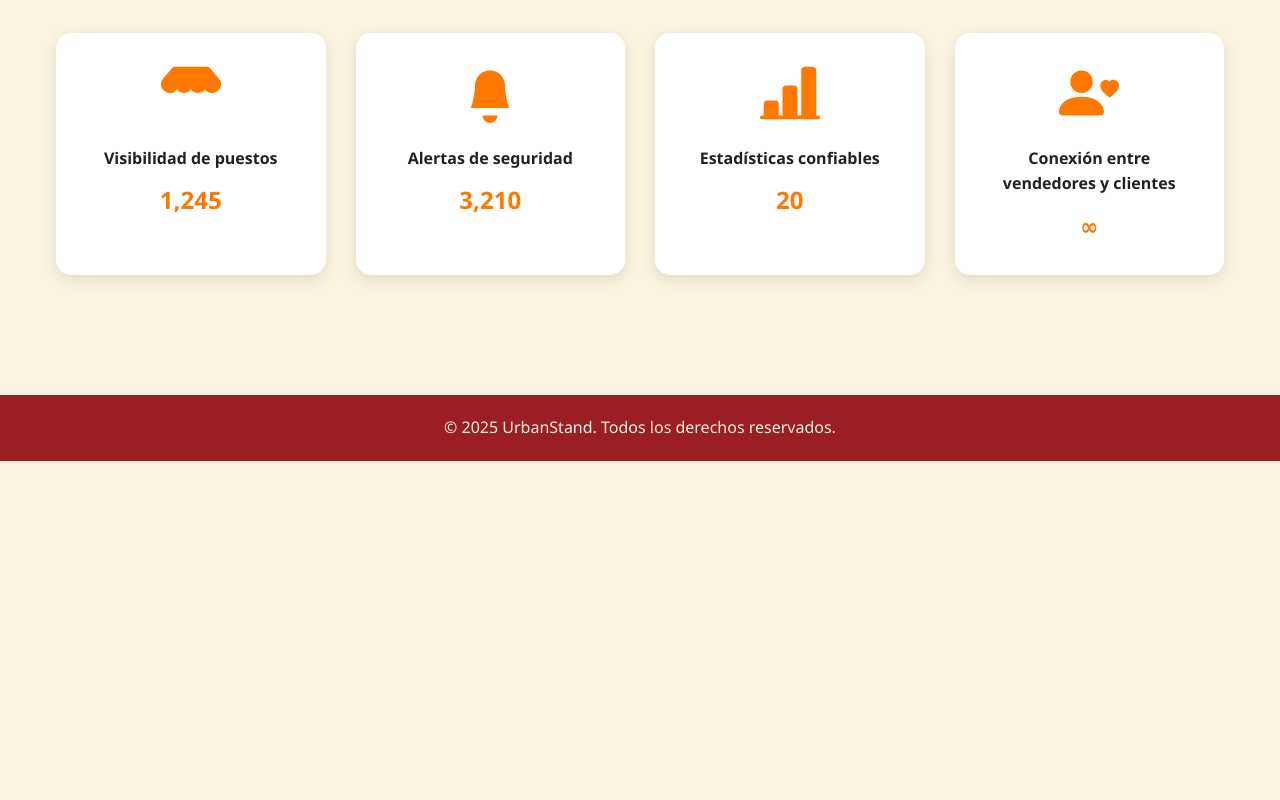
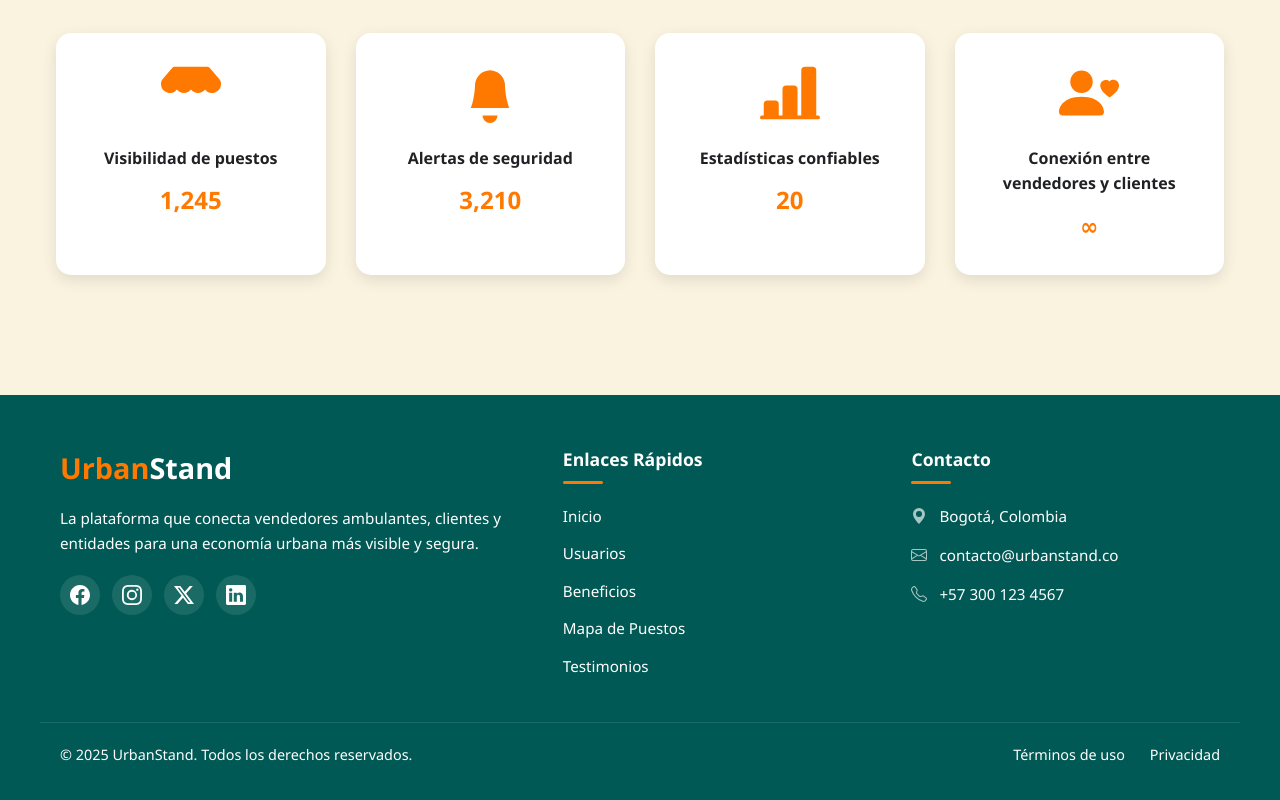
Before and after one commit to CatalinaP19/UrbanStand, a React (Vite) app in the folder ORGANIZACION/frontend/react-Proyecto/: page /urban in a window 1280 px wide. Shown: the part 2682-3482 px from the top of the page. Before the commit the page ends 3143 px from the top, so only its background shows below. Built offline with nearby package versions, Linux system fonts and the light colour scheme; no server answers.

Commit message:
Subiendo eee footer

```diff
--- a/ORGANIZACION/frontend/react-Proyecto/src/Componentes/Register.jsx
+++ b/ORGANIZACION/frontend/react-Proyecto/src/Componentes/Register.jsx
@@ -49,26 +49,26 @@ export default function Register({ onBackToRoles, onGoToLogin }) {
   ]
 
   const localidadesBogota = [
+    'Antonio Nariño',
+    'Barrios Unidos',
+    'Bosa',
+    'Chapinero',
+    'Ciudad Bolívar',
+    'Engativá',
+    'Fontibón',
+    'Kennedy',
+    'La Candelaria',
+    'Los Mártires',
+    'Puente Aranda',
+    'Rafael Uribe Uribe',
+    'San Cristóbal',
+    'Santa Fe',
+    'Suba',
+    'Sumapaz',
+    'Teusaquillo',
+    'Tunjuelito',
     'Usaquén',
-    'Chapinero',
-    'Santa Fe',
-    'San Cristóbal',
     'Usme',
-    'Tunjuelito',
-    'Bosa',
-    'Kennedy',
-    'Fontibón',
-    'Engativá',
-    'Suba',
-    'Barrios Unidos',
-    'Teusaquillo',
-    'Los Mártires',
-    'Antonio Nariño',
-    'Puente Aranda',
-    'La Candelaria',
-    'Rafael Uribe Uribe',
-    'Ciudad Bolívar',
-    'Sumapaz',
   ]
 
   const mostrarModal = () => {
--- a/ORGANIZACION/frontend/react-Proyecto/src/Componentes/Urbanstand.jsx
+++ b/ORGANIZACION/frontend/react-Proyecto/src/Componentes/Urbanstand.jsx
@@ -18,6 +18,7 @@ const UrbanStand = ({ onGoToLogin, onGoToRegister, onGoToVendorRegister, onGoToE
   ];
 
   useEffect(() => {
+
     // Cargar Leaflet CSS si no está cargado
     if (!document.querySelector('link[href*="leaflet.css"]')) {
       const leafletCSS = document.createElement('link');
@@ -148,7 +149,6 @@ const UrbanStand = ({ onGoToLogin, onGoToRegister, onGoToVendorRegister, onGoToE
     }
   };
 
-
   const closeMapModal = () => {
     setShowMapModal(false);
     setUserInteracted(false);
@@ -166,6 +166,210 @@ const UrbanStand = ({ onGoToLogin, onGoToRegister, onGoToVendorRegister, onGoToE
 
   return (
     <>
+
+ <style>{`
+       /* ===== FOOTER STYLES - Agregar a tu archivo CSS existente ===== */
+
+.footer {
+  background: #005954;
+  color: #e0e0e0;
+  margin-top: 60px;
+}
+
+.footer-content {
+  max-width: 1200px;
+  margin: 0 auto;
+  padding: 50px 20px 30px;
+}
+
+.footer-grid {
+  display: grid;
+  grid-template-columns: 1.5fr 1fr 1fr;
+  gap: 40px;
+}
+
+.footer-column {
+  display: flex;
+  flex-direction: column;
+}
+
+.footer-logo {
+  font-size: 1.8rem;
+  font-weight: 700;
+  margin-bottom: 15px;
+  color: #fff;
+}
+
+.footer-logo .highlight {
+  color: var(--primary);
+}
+
+.footer-description {
+  font-size: 0.95rem;
+  line-height: 1.6;
+  color: #ffffffff;
+  margin-bottom: 20px;
+}
+
+.footer-social {
+  display: flex;
+  gap: 12px;
+}
+
+.social-link {
+  width: 40px;
+  height: 40px;
+  border-radius: 50%;
+  background: rgba(255, 255, 255, 0.1);
+  display: flex;
+  align-items: center;
+  justify-content: center;
+  color: #fff;
+  transition: all 0.3s ease;
+  text-decoration: none;
+}
+
+.social-link:hover {
+  background:rgba(255, 255, 255, 0.38);
+  transform: translateY(-3px);
+}
+
+.footer-title {
+  font-size: 1.1rem;
+  font-weight: 600;
+  color: #fff;
+  margin-bottom: 20px;
+  position: relative;
+  padding-bottom: 10px;
+}
+
+.footer-title::after {
+  content: '';
+  position: absolute;
+  bottom: 0;
+  left: 0;
+  width: 40px;
+  height: 3px;
+  background: var(--primary);
+  border-radius: 2px;
+}
+
+.footer-links {
+  list-style: none;
+  padding: 0;
+  margin: 0;
+}
+
+.footer-links li {
+  margin-bottom: 12px;
+}
+
+.footer-links a {
+  color: #ffffffff;
+  text-decoration: none;
+  font-size: 0.95rem;
+  transition: all 0.3s ease;
+  display: inline-block;
+}
+
+.footer-links a:hover {
+  color:  rgba(255, 255, 255, 0.65);
+  padding-left: 5px;
+}
+
+.footer-contact {
+  list-style: none;
+  padding: 0;
+  margin: 0;
+}
+
+.footer-contact li {
+  display: flex;
+  align-items: center;
+  gap: 12px;
+  margin-bottom: 15px;
+  color: #ffffffff;
+  font-size: 0.95rem;
+}
+
+.footer-contact li svg {
+  color: rgba(255, 255, 255, 0.65);
+  flex-shrink: 0;
+}
+
+.footer-bottom {
+  border-top: 1px solid rgba(255, 255, 255, 0.1);
+  padding: 20px;
+  display: flex;
+  justify-content: space-between;
+  align-items: center;
+  max-width: 1200px;
+  margin: 0 auto;
+}
+
+.footer-bottom p {
+  margin: 0;
+  color: #ffffffff;
+  font-size: 0.9rem;
+}
+
+.footer-legal {
+  display: flex;
+  gap: 25px;
+}
+
+.footer-legal a {
+  color: #ffffffff;
+  text-decoration: none;
+  font-size: 0.9rem;
+  transition: color 0.3s ease;
+}
+
+.footer-legal a:hover {
+  color: rgba(255, 255, 255, 0.65);
+}
+
+/* ===== RESPONSIVE FOOTER ===== */
+@media (max-width: 768px) {
+  .footer-grid {
+    grid-template-columns: 1fr;
+    gap: 30px;
+    text-align: center;
+  }
+
+  .footer-column {
+    align-items: center;
+  }
+
+  .footer-title::after {
+    left: 50%;
+    transform: translateX(-50%);
+  }
+
+  .footer-social {
+    justify-content: center;
+  }
+
+  .footer-links a:hover {
+    padding-left: 0;
+  }
+
+  .footer-contact li {
+    justify-content: center;
+  }
+
+  .footer-bottom {
+    flex-direction: column;
+    gap: 15px;
+    text-align: center;
+  }
+
+  .footer-legal {
+    flex-wrap: wrap;
+    justify-content: center;
+  }
+}
+      `}</style>
 
       <main className="container">
         <Breadcrumbs />
@@ -347,10 +551,89 @@ const UrbanStand = ({ onGoToLogin, onGoToRegister, onGoToVendorRegister, onGoToE
 
       {/* Footer */}
       <footer className="footer">
-        <div className="footer-bottom">
-          <p>&copy; 2025 UrbanStand. Todos los derechos reservados.</p>
+  <div className="footer-content">
+    <div className="footer-grid">
+      {/* Columna 1: Logo y descripción */}
+      <div className="footer-column">
+        <h3 className="footer-logo">
+          <span className="highlight">Urban</span>Stand
+        </h3>
+        <p className="footer-description">
+          La plataforma que conecta vendedores ambulantes, clientes y entidades
+          para una economía urbana más visible y segura.
+        </p>
+        <div className="footer-social">
+          <a href="#" className="social-link" aria-label="Facebook">
+            <svg width="20" height="20" fill="currentColor" viewBox="0 0 16 16">
+              <path d="M16 8.049c0-4.446-3.582-8.05-8-8.05C3.58 0-.002 3.603-.002 8.05c0 4.017 2.926 7.347 6.75 7.951v-5.625h-2.03V8.05H6.75V6.275c0-2.017 1.195-3.131 3.022-3.131.876 0 1.791.157 1.791.157v1.98h-1.009c-.993 0-1.303.621-1.303 1.258v1.51h2.218l-.354 2.326H9.25V16c3.824-.604 6.75-3.934 6.75-7.951"/>
+            </svg>
+          </a>
+          <a href="#" className="social-link" aria-label="Instagram">
+            <svg width="20" height="20" fill="currentColor" viewBox="0 0 16 16">
+              <path d="M8 0C5.829 0 5.556.01 4.703.048 3.85.088 3.269.222 2.76.42a3.9 3.9 0 0 0-1.417.923A3.9 3.9 0 0 0 .42 2.76C.222 3.268.087 3.85.048 4.7.01 5.555 0 5.827 0 8.001c0 2.172.01 2.444.048 3.297.04.852.174 1.433.372 1.942.205.526.478.972.923 1.417.444.445.89.719 1.416.923.51.198 1.09.333 1.942.372C5.555 15.99 5.827 16 8 16s2.444-.01 3.298-.048c.851-.04 1.434-.174 1.943-.372a3.9 3.9 0 0 0 1.416-.923c.445-.445.718-.891.923-1.417.197-.509.332-1.09.372-1.942C15.99 10.445 16 10.173 16 8s-.01-2.445-.048-3.299c-.04-.851-.175-1.433-.372-1.941a3.9 3.9 0 0 0-.923-1.417A3.9 3.9 0 0 0 13.24.42c-.51-.198-1.092-.333-1.943-.372C10.443.01 10.172 0 7.998 0zm-.717 1.442h.718c2.136 0 2.389.007 3.232.046.78.035 1.204.166 1.486.275.373.145.64.319.92.599s.453.546.598.92c.11.281.24.705.275 1.485.039.843.047 1.096.047 3.231s-.008 2.389-.047 3.232c-.035.78-.166 1.203-.275 1.485a2.5 2.5 0 0 1-.599.919c-.28.28-.546.453-.92.598-.28.11-.704.24-1.485.276-.843.038-1.096.047-3.232.047s-2.39-.009-3.233-.047c-.78-.036-1.203-.166-1.485-.276a2.5 2.5 0 0 1-.92-.598 2.5 2.5 0 0 1-.6-.92c-.109-.281-.24-.705-.275-1.485-.038-.843-.046-1.096-.046-3.233s.008-2.388.046-3.231c.036-.78.166-1.204.276-1.486.145-.373.319-.64.599-.92s.546-.453.92-.598c.282-.11.705-.24 1.485-.276.738-.034 1.024-.044 2.515-.045zm4.988 1.328a.96.96 0 1 0 0 1.92.96.96 0 0 0 0-1.92m-4.27 1.122a4.109 4.109 0 1 0 0 8.217 4.109 4.109 0 0 0 0-8.217m0 1.441a2.667 2.667 0 1 1 0 5.334 2.667 2.667 0 0 1 0-5.334"/>
+            </svg>
+          </a>
+          <a href="#" className="social-link" aria-label="Twitter">
+            <svg width="20" height="20" fill="currentColor" viewBox="0 0 16 16">
+              <path d="M12.6.75h2.454l-5.36 6.142L16 15.25h-4.937l-3.867-5.07-4.425 5.07H.316l5.733-6.57L0 .75h5.063l3.495 4.633L12.601.75Zm-.86 13.028h1.36L4.323 2.145H2.865z"/>
+            </svg>
+          </a>
+          <a href="#" className="social-link" aria-label="LinkedIn">
+            <svg width="20" height="20" fill="currentColor" viewBox="0 0 16 16">
+              <path d="M0 1.146C0 .513.526 0 1.175 0h13.65C15.474 0 16 .513 16 1.146v13.708c0 .633-.526 1.146-1.175 1.146H1.175C.526 16 0 15.487 0 14.854zm4.943 12.248V6.169H2.542v7.225zm-1.2-8.212c.837 0 1.358-.554 1.358-1.248-.015-.709-.52-1.248-1.342-1.248S2.4 3.226 2.4 3.934c0 .694.521 1.248 1.327 1.248zm4.908 8.212V9.359c0-.216.016-.432.08-.586.173-.431.568-.878 1.232-.878.869 0 1.216.662 1.216 1.634v3.865h2.401V9.25c0-2.22-1.184-3.252-2.764-3.252-1.274 0-1.845.7-2.165 1.193v.025h-.016l.016-.025V6.169h-2.4c.03.678 0 7.225 0 7.225z"/>
+            </svg>
+          </a>
         </div>
-      </footer>
+      </div>
+
+      {/* Columna 2: Enlaces rápidos */}
+      <div className="footer-column">
+        <h4 className="footer-title">Enlaces Rápidos</h4>
+        <ul className="footer-links">
+          <li><a href="#inicio">Inicio</a></li>
+          <li><a href="#usuarios">Usuarios</a></li>
+          <li><a href="#beneficios">Beneficios</a></li>
+          <li><a href="#mapa">Mapa de Puestos</a></li>
+          <li><a href="#testimonios">Testimonios</a></li>
+        </ul>
+      </div>
+
+      {/* Columna 3: Contacto */}
+      <div className="footer-column">
+        <h4 className="footer-title">Contacto</h4>
+        <ul className="footer-contact">
+          <li>
+            <svg width="16" height="16" fill="currentColor" viewBox="0 0 16 16">
+              <path d="M8 16s6-5.686 6-10A6 6 0 0 0 2 6c0 4.314 6 10 6 10m0-7a3 3 0 1 1 0-6 3 3 0 0 1 0 6"/>
+            </svg>
+            <span>Bogotá, Colombia</span>
+          </li>
+          <li>
+            <svg width="16" height="16" fill="currentColor" viewBox="0 0 16 16">
+              <path d="M0 4a2 2 0 0 1 2-2h12a2 2 0 0 1 2 2v8a2 2 0 0 1-2 2H2a2 2 0 0 1-2-2zm2-1a1 1 0 0 0-1 1v.217l7 4.2 7-4.2V4a1 1 0 0 0-1-1zm13 2.383-4.708 2.825L15 11.105zm-.034 6.876-5.64-3.471L8 9.583l-1.326-.795-5.64 3.47A1 1 0 0 0 2 13h12a1 1 0 0 0 .966-.741M1 11.105l4.708-2.897L1 5.383z"/>
+            </svg>
+            <span>contacto@urbanstand.co</span>
+          </li>
+          <li>
+            <svg width="16" height="16" fill="currentColor" viewBox="0 0 16 16">
+              <path d="M3.654 1.328a.678.678 0 0 0-1.015-.063L1.605 2.3c-.483.484-.661 1.169-.45 1.77a17.6 17.6 0 0 0 4.168 6.608 17.6 17.6 0 0 0 6.608 4.168c.601.211 1.286.033 1.77-.45l1.034-1.034a.678.678 0 0 0-.063-1.015l-2.307-1.794a.68.68 0 0 0-.58-.122l-2.19.547a1.75 1.75 0 0 1-1.657-.459L5.482 8.062a1.75 1.75 0 0 1-.46-1.657l.548-2.19a.68.68 0 0 0-.122-.58zM1.884.511a1.745 1.745 0 0 1 2.612.163L6.29 2.98c.329.423.445.974.315 1.494l-.547 2.19a.68.68 0 0 0 .178.643l2.457 2.457a.68.68 0 0 0 .644.178l2.189-.547a1.75 1.75 0 0 1 1.494.315l2.306 1.794c.829.645.905 1.87.163 2.611l-1.034 1.034c-.74.74-1.846 1.065-2.877.702a18.6 18.6 0 0 1-7.01-4.42 18.6 18.6 0 0 1-4.42-7.009c-.362-1.03-.037-2.137.703-2.877z"/>
+            </svg>
+            <span>+57 300 123 4567</span>
+          </li>
+        </ul>
+      </div>
+    </div>
+  </div>
+
+  <div className="footer-bottom">
+    <p>&copy; 2025 UrbanStand. Todos los derechos reservados.</p>
+    <div className="footer-legal">
+      <a href="#">Términos de uso</a>
+      <a href="#">Privacidad</a>
+
+    </div>
+  </div>
+</footer>
     </>
   );
 };
```
Also changed, not shown: 1 other file (tests, documents, lock files or other folders).
